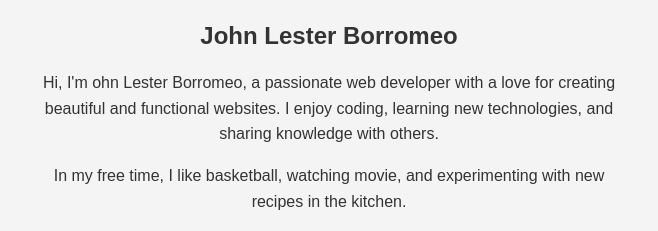
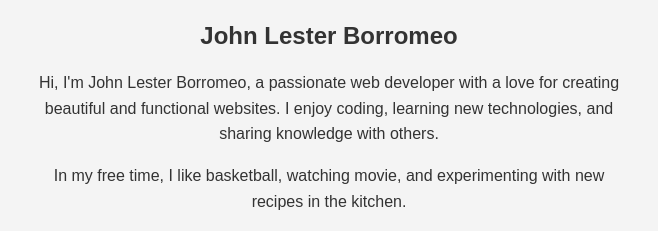
Before and after one commit to johnlesterborromeo/22009---WEB101---BORROMEO, a plain HTML site: page SimpleProfile.html in a window 1280 px wide. Shown: the part 194-425 px from the top of the page, 311-969 px from the left. Drawn offline with Linux system fonts and the light colour scheme.

Commit message:
Update SimpleProfile.html

```diff
--- a/SimpleProfile.html
+++ b/SimpleProfile.html
@@ -57,7 +57,7 @@
     <div class="container">
         <img src="JB.jpg" alt="Profile Picture" class="profile-pic">
         <h2>John Lester Borromeo</h2>
-        <p>Hi, I'm ohn Lester Borromeo, a passionate web developer with a love for creating beautiful and functional websites. I enjoy coding, learning new technologies, and sharing knowledge with others.</p>
+        <p>Hi, I'm John Lester Borromeo, a passionate web developer with a love for creating beautiful and functional websites. I enjoy coding, learning new technologies, and sharing knowledge with others.</p>
         <p>In my free time, I like basketball, watching movie, and experimenting with new recipes in the kitchen.</p>
         <div class="contact">
             <h3>Contact Me</h3>
```
